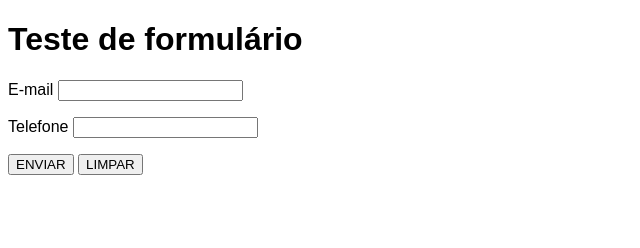
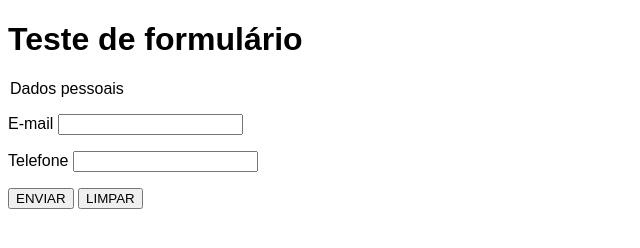
Before and after one commit to GustavoSouzaBalico/html-css, a plain HTML site: page exercicios/ex027/form004.html in a window 1280 px wide. Shown: the whole page, without its empty margins (0-640 px from the left). Drawn offline with Linux system fonts and the light colour scheme.

Commit message:
atualizei o form004

```diff
--- a/exercicios/ex027/form004.html
+++ b/exercicios/ex027/form004.html
@@ -18,20 +18,22 @@
 
     <form action="cadastro.php" method="get">
 
+
+        <fieldiset>
+            </p> <legend>Dados pessoais</legend>
             <p>
                 <label for="iemail">E-mail</label>
                 <input type="email" name="mail" id="iemail" autocomplete="email" required>
-
             </p>
             <p>
                 <label for="itel">Telefone</label>
                 <input type="tel" name="tel" id="itel" autocomplete="tel" required>
             </p>
-
-        <p>
             <input type="submit" value="ENVIAR">
             <input type="reset" value="LIMPAR">
-        </p>
+        </fieldiset>
+
+
     </form>
 
 </body>
```
Lines whose indentation alone changed are shown as unchanged.
